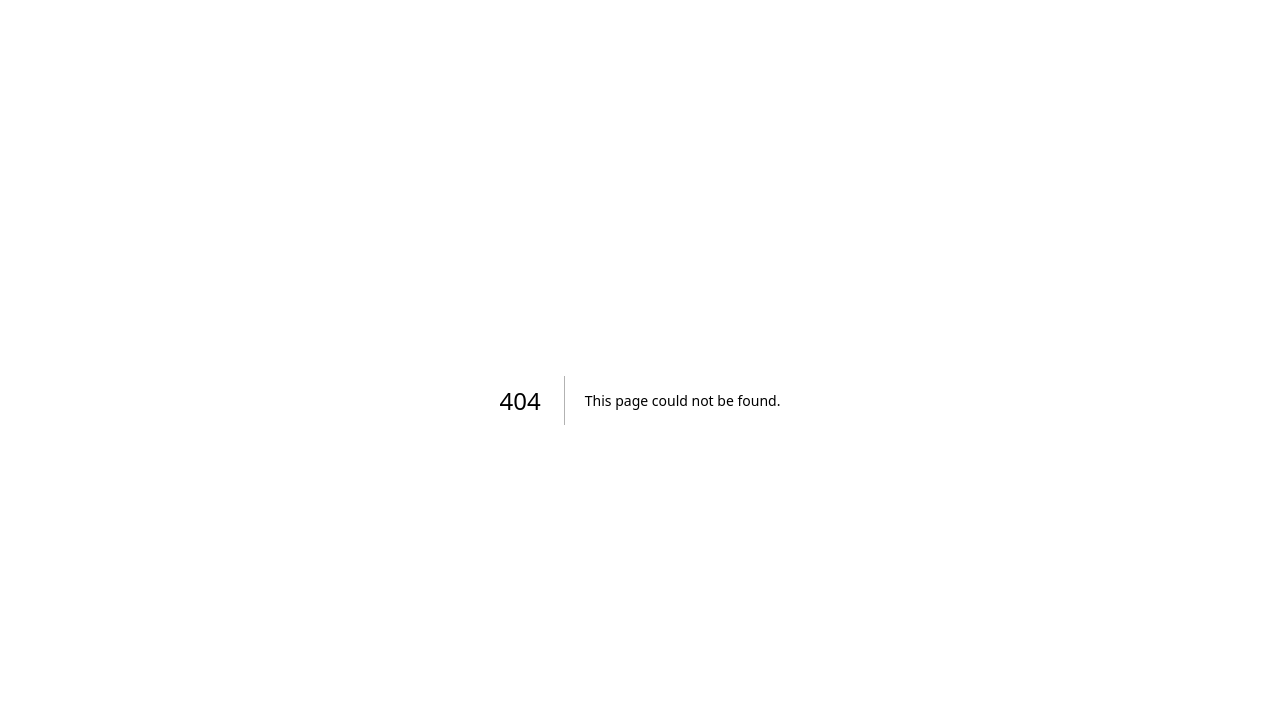
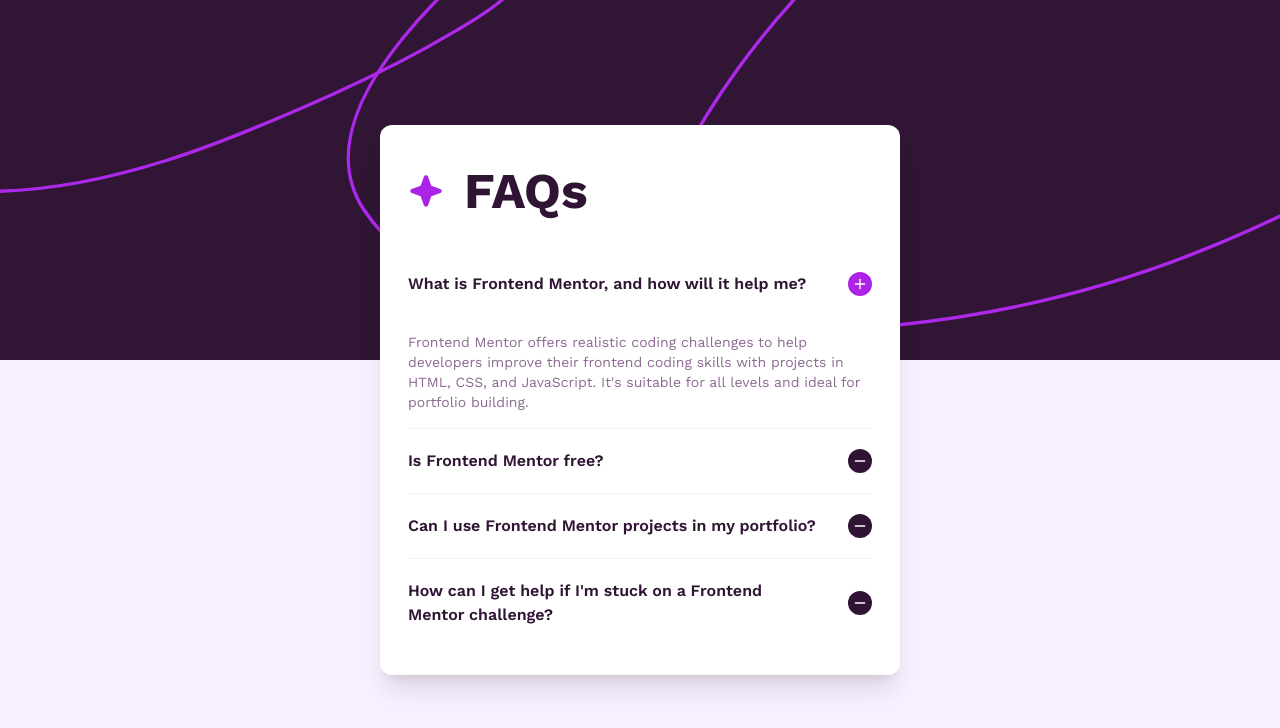
Before and after one commit to gauravvyadav/frontend-mentor, a Next.js app: page /faq-accordion in a window 1280 px wide. Before the commit this address had no page. Shown: the top 728 px of the page. Built offline with nearby package versions, Linux system fonts and the light colour scheme.

Commit message:
FAQ accordion

```diff
--- /dev/null
+++ b/src/app/faq-accordion/components/accordion-toggle.tsx
@@ -0,0 +1,38 @@
+"use client";
+
+import { cn } from "@/utils/cn";
+import React from "react";
+import { FiMinus, FiPlus } from "react-icons/fi";
+
+interface AccordionToggleType {
+  heading: string;
+  content: string;
+  open?: boolean;
+  className?: string;
+}
+
+const AccordionToggle = ({ heading, content, open = false, className }: AccordionToggleType) => {
+  const [isOpen, setIsOpen] = React.useState(open);
+
+  return (
+    <div className={cn("w-full", className)}>
+      <div className="flex w-full flex-row items-center justify-between gap-8 py-5">
+        <div
+          onClick={() => setIsOpen(!isOpen)}
+          className="cursor-pointer text-base font-bold text-[hsl(292,42%,14%)] transition-all hover:text-[hsl(282,79%,52%)] md:font-semibold"
+        >
+          {heading}
+        </div>
+        <div
+          onClick={() => setIsOpen(!isOpen)}
+          className={`flex h-6 min-h-6 w-6 min-w-6 cursor-pointer items-center justify-center rounded-full text-white  transition-all ${isOpen ? "bg-[hsl(282,79%,52%)]" : "bg-[hsl(292,42%,14%)]"}`}
+        >
+          {isOpen ? <FiPlus /> : <FiMinus />}
+        </div>
+      </div>
+      {isOpen && <div className="py-4 text-sm text-[hsl(292,16%,49%)]">{content}</div>}
+    </div>
+  );
+};
+
+export default AccordionToggle;
--- /dev/null
+++ b/src/app/faq-accordion/data.tsx
@@ -0,0 +1,23 @@
+export const data = [
+  {
+    open: true,
+    heading: "What is Frontend Mentor, and how will it help me?",
+    content:
+      " Frontend Mentor offers realistic coding challenges to help developers improve their frontend coding skills with projects in HTML, CSS, and JavaScript. It's suitable for all levels and ideal for portfolio building.",
+  },
+  {
+    heading: "Is Frontend Mentor free?",
+    content:
+      "Yes, Frontend Mentor offers both free and premium coding challenges, with the free option providing access to a range of projects suitable for all skill levels.",
+  },
+  {
+    heading: "Can I use Frontend Mentor projects in my portfolio?",
+    content:
+      "Yes, you can use projects completed on Frontend Mentor in your portfolio. It's an excellent way to showcase your skills to potential employers!",
+  },
+  {
+    heading: "How can I get help if I'm stuck on a Frontend Mentor challenge?",
+    content:
+      "The best place to get help is inside Frontend Mentor's Discord community. There's a help channel where you can ask questions and seek support from other community members.",
+  },
+];
--- /dev/null
+++ b/src/app/faq-accordion/layout.tsx
@@ -0,0 +1,14 @@
+import type { Metadata } from "next";
+import { Work_Sans } from "next/font/google";
+
+const inter = Work_Sans({ subsets: ["latin"] });
+
+export const metadata: Metadata = {
+  title: "FAQ Accordion | Frontend Mentor | Nextjs + Tailwindcss + Typescript",
+  description:
+    "FaQ Accordion challenge solution from Frontend Mentor using Nextjs + Tailwindcss + Typescrip",
+};
+
+export default function AccordionLayout({ children }: { children: React.ReactNode }) {
+  return <div className={inter.className}>{children}</div>;
+}
--- /dev/null
+++ b/src/app/faq-accordion/page.tsx
@@ -0,0 +1,33 @@
+import React from "react";
+import { PiStarFourFill } from "react-icons/pi";
+import AccordionToggle from "./components/accordion-toggle";
+import { data } from "./data";
+
+const FaqAccordion = () => {
+  return (
+    <div className="fixed h-auto min-h-screen w-full  bg-[hsl(275,100%,97%)]">
+      <div className="fixed top-0 h-[360px] w-full bg-[url('/faq-accordion/background-pattern-mobile.svg')] bg-cover bg-no-repeat sm:bg-[url('/faq-accordion/background-pattern-desktop.svg')]" />
+      <div className="absolute z-40 flex h-screen w-full items-center justify-center overflow-y-scroll py-12">
+        <div className="m-auto h-auto min-h-[400px] w-[90%] rounded-xl bg-white p-7 shadow-xl md:w-[520px]">
+          <div className="flex h-auto w-full flex-row items-center gap-5 text-[50px] font-bold text-[hsl(292,42%,14%)]">
+            <PiStarFourFill className="text-[36px]" color="hsl(282, 79%, 52%)" />
+            FAQs
+          </div>
+          <div className="mt-6 h-auto w-full">
+            {data.map((item, index) => (
+              <AccordionToggle
+                className={`${index === data.length - 1 ? "" : "border-b border-[hsl(275,100%,97%)]"}`}
+                key={index}
+                heading={item.heading}
+                content={item.content}
+                open={item?.open}
+              />
+            ))}
+          </div>
+        </div>
+      </div>
+    </div>
+  );
+};
+
+export default FaqAccordion;
--- a/src/app/page.tsx
+++ b/src/app/page.tsx
@@ -12,6 +12,7 @@
         <CardList link={"/rest-countries"} name={"REST Countries"} />
         <CardList link={"/multi-step-form"} name={"Multi-step form"} />
         <CardList link={"/chat-app-css"} name={"Chat app CSS"} />
+        <CardList link={"/faq-accordion"} name={"FAQ accordion"} />
       </div>
     </React.Fragment>
   );
```
Also changed, not shown: public/faq-accordion/background-pattern-desktop.svg (added), public/faq-accordion/background-pattern-mobile.svg (added).
